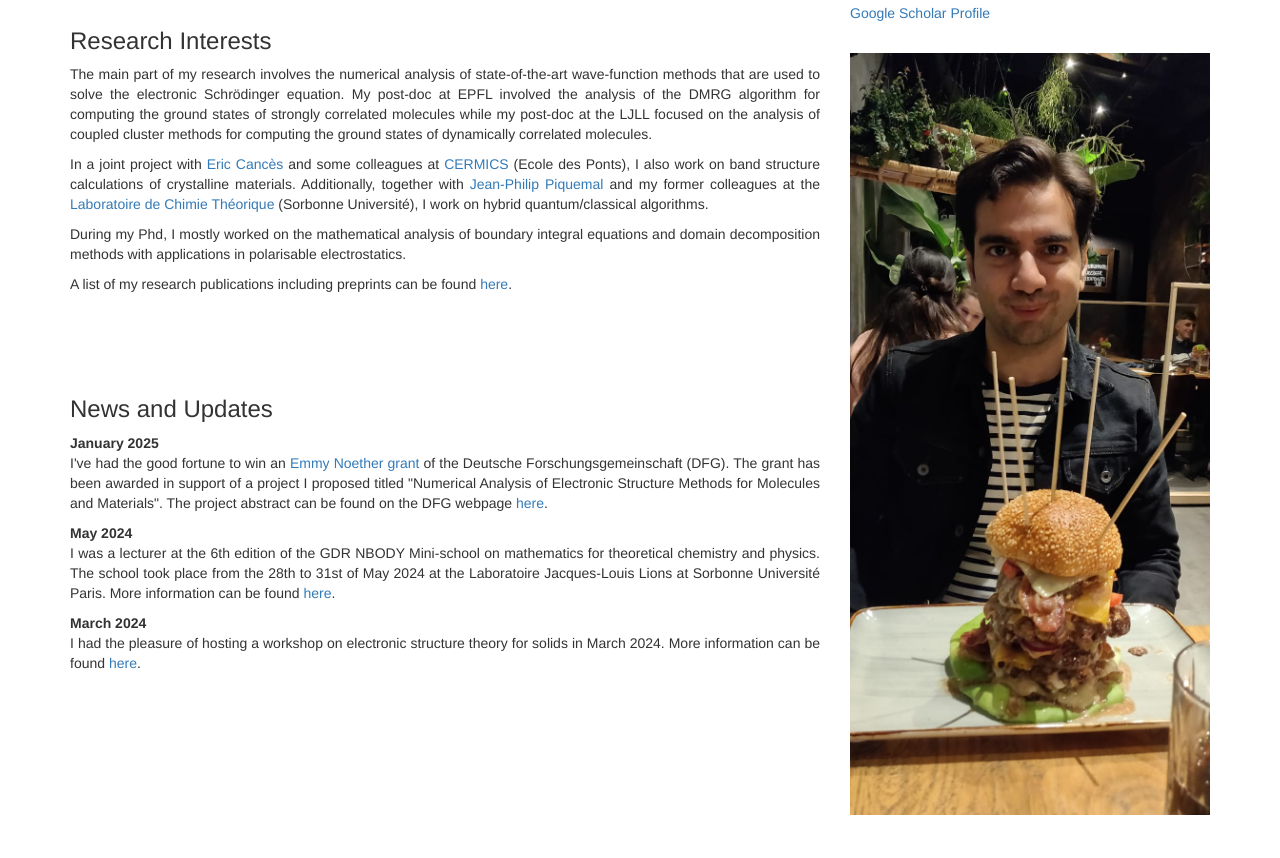
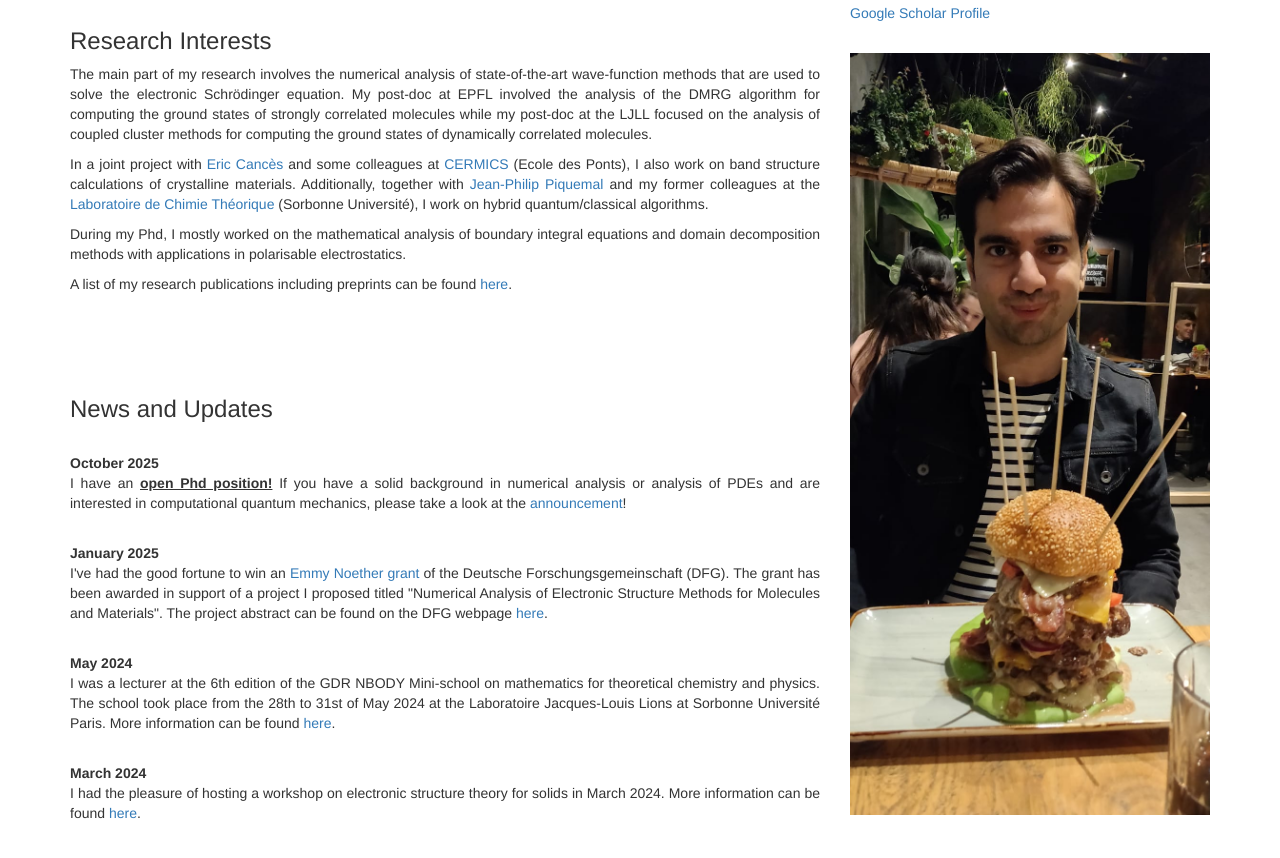
Before and after one commit to Prometheus-1757/Prometheus-1757.github.io, a plain HTML site: page index.html in a window 1280 px wide. Shown: the part 308-1166 px from the top of the page. Before the commit the page ends 1143 px from the top, so only its background shows below. Drawn offline with nearby package versions, Linux system fonts and the light colour scheme.

Commit message:
Update
Update

```diff
--- a/index.html
+++ b/index.html
@@ -85,17 +85,33 @@
                 <br><br>
                 <div style="margin-top:3%; text-align:justify;">
                     <h3> News and Updates</h3>
-                    <dl>
+                    <dl></p>
+
+                    <dt> &nbsp;</dt>
+
+
+
+                    <dt>October 2025</dt>
+                    <dd> I have an <u><b>open Phd position!</b></u> If you have a solid background in numerical analysis or analysis of PDEs and are interested in computational quantum mechanics, please take a look at the <a href="Files/Phd_Announcement.pdf">announcement</a>!</dd></p>
+
+                    <dt> &nbsp;</dt>
+
 
                     <dt>January 2025</dt>
                     <dd> I've had the good fortune to win an <a href="https://www.dfg.de/en/research-funding/funding-opportunities/programmes/individual/emmy-noether">Emmy Noether grant</a> of the Deutsche Forschungsgemeinschaft (DFG). The grant has been awarded in support of a project I proposed titled "Numerical Analysis of Electronic Structure Methods for Molecules and Materials". The project abstract can be found on the DFG webpage <a href= "https://gepris.dfg.de/gepris/projekt/555300205?language=en">here</a>. </dd></p>
+
+                        <dt> &nbsp;</dt>
 
 
                     <dt>May 2024</dt>
                     <dd> I was a lecturer at the 6th edition of the GDR NBODY Mini-school on mathematics for theoretical chemistry and physics. The school took place from the 28th to 31st of May 2024 at the Laboratoire Jacques-Louis Lions at Sorbonne Université Paris. More information can be found <a href="https://wiki-lct-jussieu-fr.translate.goog/gdrnbody/index.php?title=MINI-SCHOOL_2024&_x_tr_sl=fr&_x_tr_tl=en&_x_tr_hl=en&_x_tr_pto=sc">here</a>. </dd></p>
 
+                    <dt> &nbsp;</dt>
+
                     <dt>March 2024</dt>
                     <dd>I had the pleasure of hosting a workshop on electronic structure theory for solids in March 2024. More information can be found <a href="Workshop_2024.html">here</a>. </dd>
+                    <dt> &nbsp;</dt>
+
                 </dl>
                 </div>
 
```
Also changed, not shown: 1 other file.
